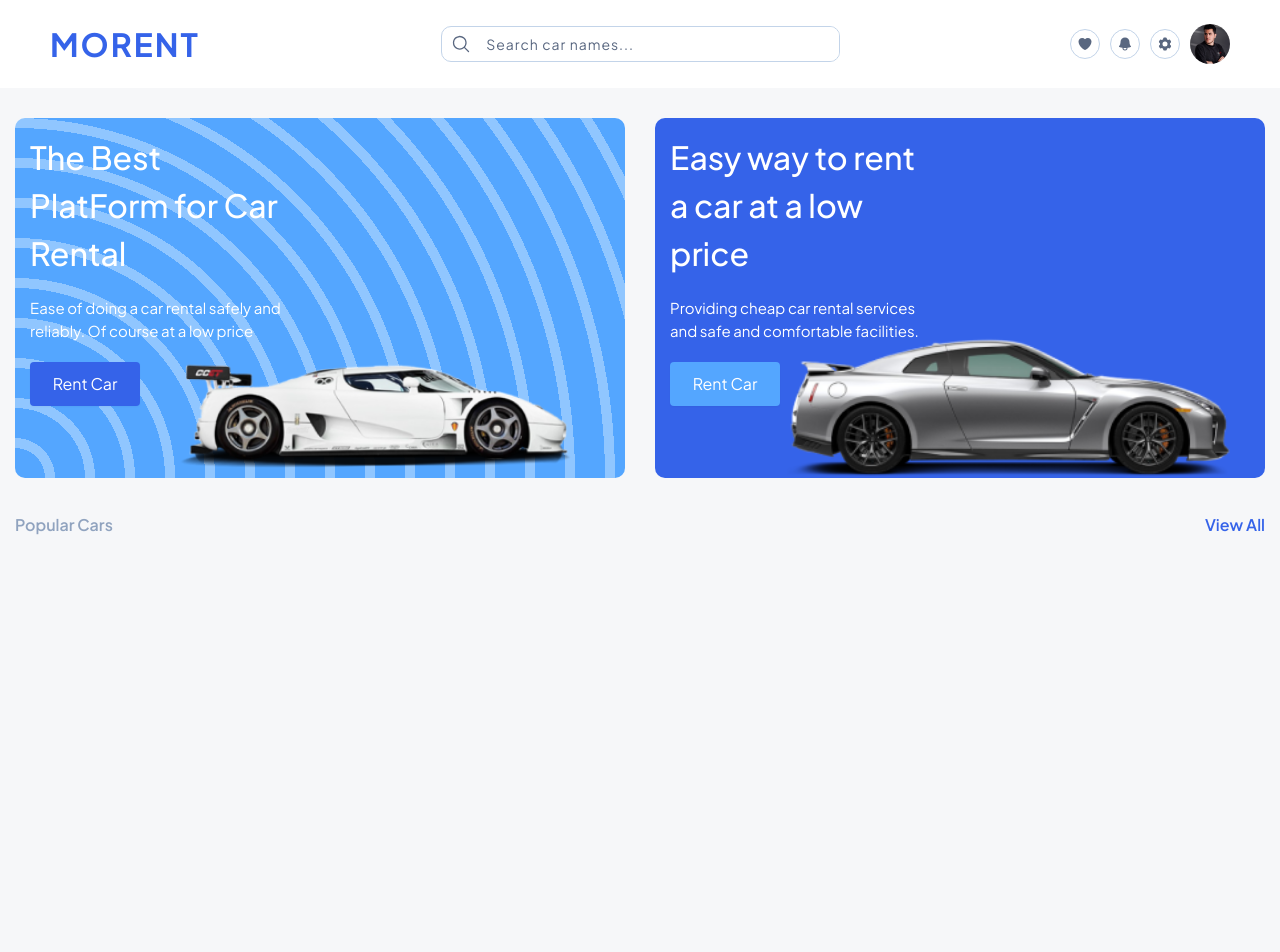
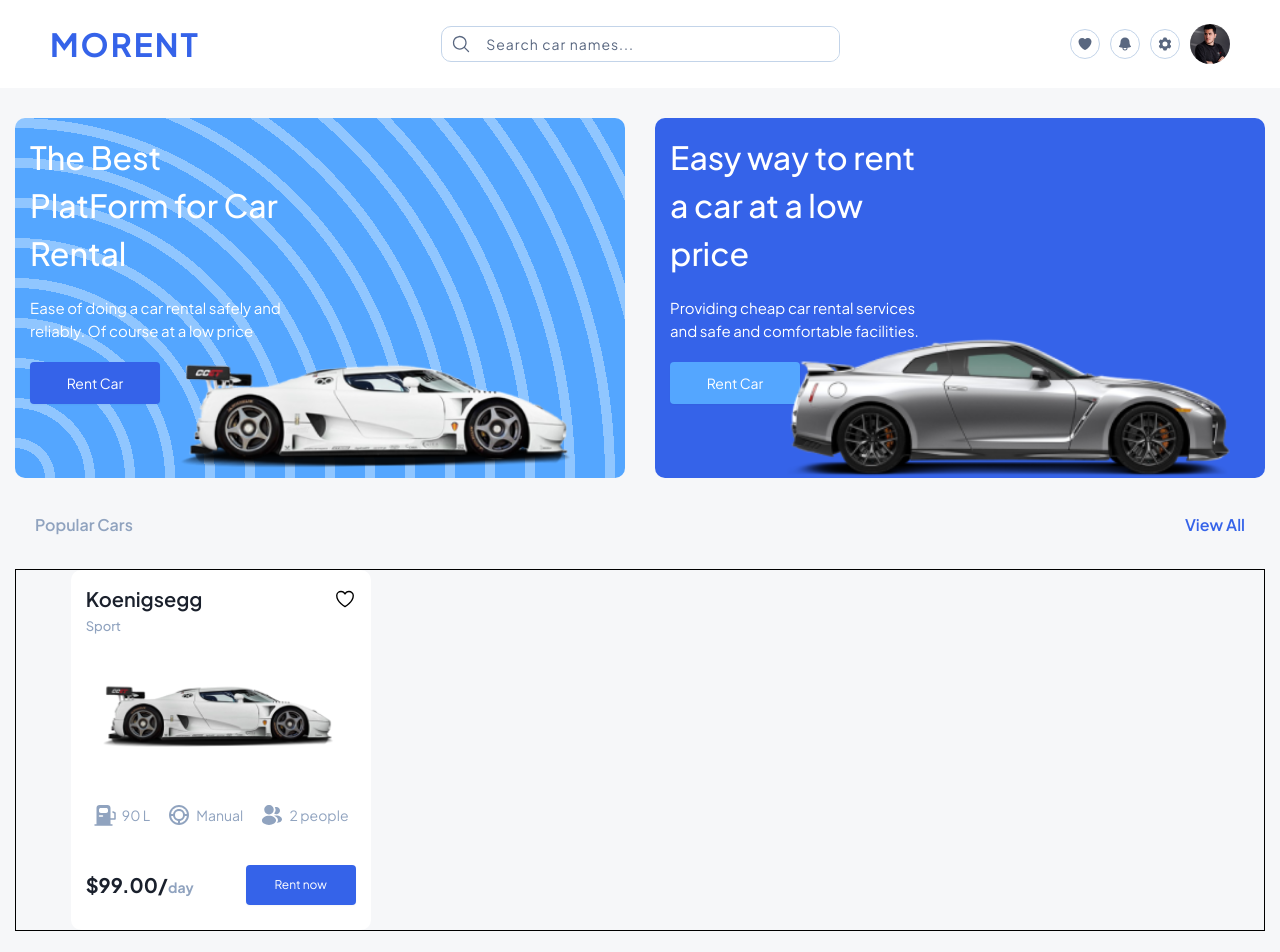
Before and after one commit to abolfazlcodes/morent, a React (Vite) app: page / in a window 1280 px wide. Shown: the top 952 px of the page. Before the commit the page ends 800 px from the top, so only its background shows below. Built offline with nearby package versions, Linux system fonts and the light colour scheme.

Commit message:
add car card with wrapper component

```diff
--- /dev/null
+++ b/src/assets/icons/gearbox.icon.tsx
@@ -0,0 +1,26 @@
+import { SVGProps } from "react";
+const SVGComponent = (props: SVGProps<SVGSVGElement>) => (
+  <svg
+    width={24}
+    height={24}
+    viewBox='0 0 24 24'
+    fill='none'
+    xmlns='http://www.w3.org/2000/svg'
+    {...props}
+  >
+    <path
+      d='M12 2C6.48 2 2 6.48 2 12C2 17.52 6.48 22 12 22C17.52 22 22 17.52 22 12C22 6.48 17.53 2 12 2Z'
+      fill='#90A3BF'
+    />
+    <rect x={4} y={4} width={16} height={16} rx={8} fill='white' />
+    <path
+      d='M12 6C8.688 6 6 8.688 6 12C6 15.312 8.688 18 12 18C15.312 18 18 15.312 18 12C18 8.688 15.318 6 12 6Z'
+      fill='#90A3BF'
+    />
+    <rect x={8} y={8} width={8} height={8} rx={4} fill='white' />
+    <rect x={11} y={17} width={2} height={4} fill='#90A3BF' />
+    <rect x={17} y={11} width={4} height={2} fill='#90A3BF' />
+    <rect x={3} y={11} width={4} height={2} fill='#90A3BF' />
+  </svg>
+);
+export default SVGComponent;
--- /dev/null
+++ b/src/assets/icons/tank.icon.tsx
@@ -0,0 +1,17 @@
+import { SVGProps } from "react";
+const SVGComponent = (props: SVGProps<SVGSVGElement>) => (
+  <svg
+    width={24}
+    height={24}
+    viewBox='0 0 24 24'
+    fill='none'
+    xmlns='http://www.w3.org/2000/svg'
+    {...props}
+  >
+    <path
+      d='M22.34 9.33L20.34 8.33C19.97 8.15 19.51 8.29 19.33 8.66C19.14 9.04 19.29 9.49 19.66 9.67L21.25 10.46V15.25L17.5 15.26V5C17.5 3 16.16 2 14.5 2H6.5C4.84 2 3.5 3 3.5 5V21.25H2C1.59 21.25 1.25 21.59 1.25 22C1.25 22.41 1.59 22.75 2 22.75H19C19.41 22.75 19.75 22.41 19.75 22C19.75 21.59 19.41 21.25 19 21.25H17.5V16.76L22 16.75C22.42 16.75 22.75 16.41 22.75 16V10C22.75 9.72 22.59 9.46 22.34 9.33ZM6 6.89C6 5.5 6.85 5 7.89 5H13.12C14.15 5 15 5.5 15 6.89V8.12C15 9.5 14.15 10 13.11 10H7.89C6.85 10 6 9.5 6 8.11V6.89ZM6.5 12.25H9.5C9.91 12.25 10.25 12.59 10.25 13C10.25 13.41 9.91 13.75 9.5 13.75H6.5C6.09 13.75 5.75 13.41 5.75 13C5.75 12.59 6.09 12.25 6.5 12.25Z'
+      fill='#90A3BF'
+    />
+  </svg>
+);
+export default SVGComponent;
--- /dev/null
+++ b/src/assets/icons/users.icon.tsx
@@ -0,0 +1,29 @@
+import { SVGProps } from "react";
+const SVGComponent = (props: SVGProps<SVGSVGElement>) => (
+  <svg
+    width={24}
+    height={24}
+    viewBox='0 0 24 24'
+    fill='none'
+    xmlns='http://www.w3.org/2000/svg'
+    {...props}
+  >
+    <path
+      d='M9 2C6.38 2 4.25 4.13 4.25 6.75C4.25 9.32 6.26 11.4 8.88 11.49C8.96 11.48 9.04 11.48 9.1 11.49C9.12 11.49 9.13 11.49 9.15 11.49C9.16 11.49 9.16 11.49 9.17 11.49C11.73 11.4 13.74 9.32 13.75 6.75C13.75 4.13 11.62 2 9 2Z'
+      fill='#90A3BF'
+    />
+    <path
+      d='M14.08 14.15C11.29 12.29 6.73996 12.29 3.92996 14.15C2.65996 15 1.95996 16.15 1.95996 17.38C1.95996 18.61 2.65996 19.75 3.91996 20.59C5.31996 21.53 7.15996 22 8.99996 22C10.84 22 12.68 21.53 14.08 20.59C15.34 19.74 16.04 18.6 16.04 17.36C16.03 16.13 15.34 14.99 14.08 14.15Z'
+      fill='#90A3BF'
+    />
+    <path
+      d='M19.9901 7.34001C20.1501 9.28001 18.7701 10.98 16.8601 11.21C16.8501 11.21 16.8501 11.21 16.8401 11.21H16.8101C16.7501 11.21 16.6901 11.21 16.6401 11.23C15.6701 11.28 14.7801 10.97 14.1101 10.4C15.1401 9.48001 15.7301 8.10001 15.6101 6.60001C15.5401 5.79001 15.2601 5.05001 14.8401 4.42001C15.2201 4.23001 15.6601 4.11001 16.1101 4.07001C18.0701 3.90001 19.8201 5.36001 19.9901 7.34001Z'
+      fill='#90A3BF'
+    />
+    <path
+      d='M21.99 16.59C21.91 17.56 21.29 18.4 20.25 18.97C19.25 19.52 17.99 19.78 16.74 19.75C17.46 19.1 17.88 18.29 17.96 17.43C18.06 16.19 17.47 15 16.29 14.05C15.62 13.52 14.84 13.1 13.99 12.79C16.2 12.15 18.98 12.58 20.69 13.96C21.61 14.7 22.08 15.63 21.99 16.59Z'
+      fill='#90A3BF'
+    />
+  </svg>
+);
+export default SVGComponent;
--- a/src/pages/HomePage.tsx
+++ b/src/pages/HomePage.tsx
@@ -1,6 +1,8 @@
 import Advertisement from "../ui/Advertisement";
 import Header from "../ui/Header";
 import Row from "../ui/Row";
+
+import CardsWrapper from "../ui/CardsWrapper";
 
 function HomePage() {
   return (
@@ -16,7 +18,7 @@
         link='/cars'
       />
 
-      {/* car cards */}
+      <CardsWrapper />
     </>
   );
 }
--- a/src/ui/Button.tsx
+++ b/src/ui/Button.tsx
@@ -9,24 +9,27 @@
   `,
 
   small: css`
-    width: 9rem;
+    width: 11rem;
+    height: 4rem;
+    border-radius: 0.4rem;
+    padding: 0 2rem;
+    font-size: 1.2rem;
+  `,
+
+  medium: css`
+    width: 13rem;
+    height: 4.2rem;
+    border-radius: 0.4rem;
+    padding: 0 2rem;
+    font-size: 1.4rem;
+  `,
+
+  large: css`
+    width: 14rem;
     height: 4.4rem;
     border-radius: 0.4rem;
     padding: 0 2rem;
-  `,
-
-  medium: css`
-    width: 11rem;
-    height: 4.4rem;
-    border-radius: 0.4rem;
-    padding: 0 2rem;
-  `,
-
-  large: css`
-    width: 13.6rem;
-    height: 4.4rem;
-    border-radius: 0.4rem;
-    padding: 0 2rem;
+    font-size: 1.6rem;
   `,
 };
 
--- /dev/null
+++ b/src/ui/CarCard.tsx
@@ -0,0 +1,134 @@
+import { HiOutlineHeart } from "react-icons/hi2";
+import car from "../assets/sample car.png";
+import Heading from "./Heading";
+import { GearBox, TankIcon, Users } from "../utils/helpers";
+import Button from "./Button";
+import { styled } from "styled-components";
+
+const StyledArticle = styled.article`
+  width: 30rem;
+  height: 36rem;
+  background-color: #ffffff;
+  padding: 1.5rem;
+  border-radius: 1rem;
+  display: grid;
+  grid-template-columns: 1fr;
+  grid-template-rows: 1fr 2fr 1fr 1fr;
+  row-gap: 1rem;
+`;
+
+const StyledCardHeader = styled.header`
+  display: flex;
+  align-items: start;
+  justify-content: space-between;
+`;
+
+const StyledCardCategory = styled.span`
+  color: #90a3bf;
+  font-size: 1.3rem;
+  text-transform: capitalize;
+  font-weight: 500;
+`;
+
+const StyledCardIcon = styled.span`
+  font-size: 2.2rem;
+  cursor: pointer;
+`;
+
+const StyledCardImageWrapper = styled.div`
+  display: flex;
+  align-items: center;
+  justify-content: center;
+`;
+
+const StyledCardImage = styled.img`
+  width: 90%;
+`;
+
+const StyledCardOverview = styled.div`
+  display: flex;
+  align-items: center;
+  justify-content: space-evenly;
+  gap: 1rem;
+`;
+
+const StyledCardOverviewDetail = styled.div`
+  font-size: 1.4rem;
+  display: flex;
+  align-items: center;
+  gap: 0.5rem;
+  color: #90a3bf;
+`;
+
+const StyledCardFooter = styled.footer`
+  display: flex;
+  align-items: center;
+  justify-content: space-between;
+`;
+
+const StyledCardPrice = styled.span`
+  font-size: 2rem;
+  font-weight: 700;
+  color: #1a202c;
+`;
+
+const StyledCardPriceDay = styled.span`
+  font-size: 1.4rem;
+  font-weight: 700;
+  color: #90a3bf;
+`;
+
+// interface CarCardProps {}
+
+const CarCard = () => {
+  return (
+    <StyledArticle>
+      <StyledCardHeader>
+        <div>
+          <Heading as='h3' color='black'>
+            Koenigsegg
+          </Heading>
+          <StyledCardCategory>sport</StyledCardCategory>
+        </div>
+
+        <StyledCardIcon>
+          <HiOutlineHeart />
+        </StyledCardIcon>
+      </StyledCardHeader>
+
+      <StyledCardImageWrapper>
+        <StyledCardImage src={car} alt='sample car name' />
+      </StyledCardImageWrapper>
+
+      <StyledCardOverview>
+        <StyledCardOverviewDetail>
+          <TankIcon />
+          <span>90 L</span>
+        </StyledCardOverviewDetail>
+
+        <StyledCardOverviewDetail>
+          <GearBox />
+          <span>Manual</span>
+        </StyledCardOverviewDetail>
+
+        <StyledCardOverviewDetail>
+          <Users />
+          <span>2 people</span>
+        </StyledCardOverviewDetail>
+      </StyledCardOverview>
+
+      <StyledCardFooter>
+        <div>
+          <StyledCardPrice>$99.00/</StyledCardPrice>
+          <StyledCardPriceDay>day</StyledCardPriceDay>
+        </div>
+
+        <Button size='small' variation='primary'>
+          Rent now
+        </Button>
+      </StyledCardFooter>
+    </StyledArticle>
+  );
+};
+
+export default CarCard;
--- /dev/null
+++ b/src/ui/CardsWrapper.tsx
@@ -0,0 +1,22 @@
+import { styled } from "styled-components";
+import CarCard from "./CarCard";
+
+const StyledWrapper = styled.div`
+  border: 1px solid black;
+  display: grid;
+  grid-template-columns: repeat(auto-fill, minmax(32rem, 1fr));
+  justify-items: center;
+  grid-auto-flow: row;
+  column-gap: 1rem;
+  row-gap: 3rem;
+`;
+
+function CardsWrapper() {
+  return (
+    <StyledWrapper>
+      <CarCard />
+    </StyledWrapper>
+  );
+}
+
+export default CardsWrapper;
--- a/src/ui/Header.tsx
+++ b/src/ui/Header.tsx
@@ -7,7 +7,12 @@
   display: flex;
   align-items: center;
   justify-content: space-between;
-  margin: 1rem 0;
+
+  padding: 0 2rem 2em;
+
+  @media screen and (max-width: 550px) {
+    padding: 1rem 0;
+  }
 `;
 
 interface HeaderProps {
--- a/src/ui/Heading.tsx
+++ b/src/ui/Heading.tsx
@@ -44,7 +44,7 @@
     props.color === "black" &&
     css`
       font-size: 2rem;
-      font-weight: 500;
+      font-weight: 600;
       color: var(--color-black);
     `}
 
@@ -75,7 +75,7 @@
       color: var(--color-grey-400);
     `}
 
-  line-height: 1.4
+  line-height: 1.4;
 `;
 
 export default Heading;
--- /dev/null
+++ b/src/utils/helpers.ts
@@ -0,0 +1,5 @@
+import TankIcon from "../assets/icons/tank.icon";
+import GearBox from "../assets/icons/gearbox.icon";
+import Users from "../assets/icons/users.icon";
+
+export { TankIcon, GearBox, Users };
```
